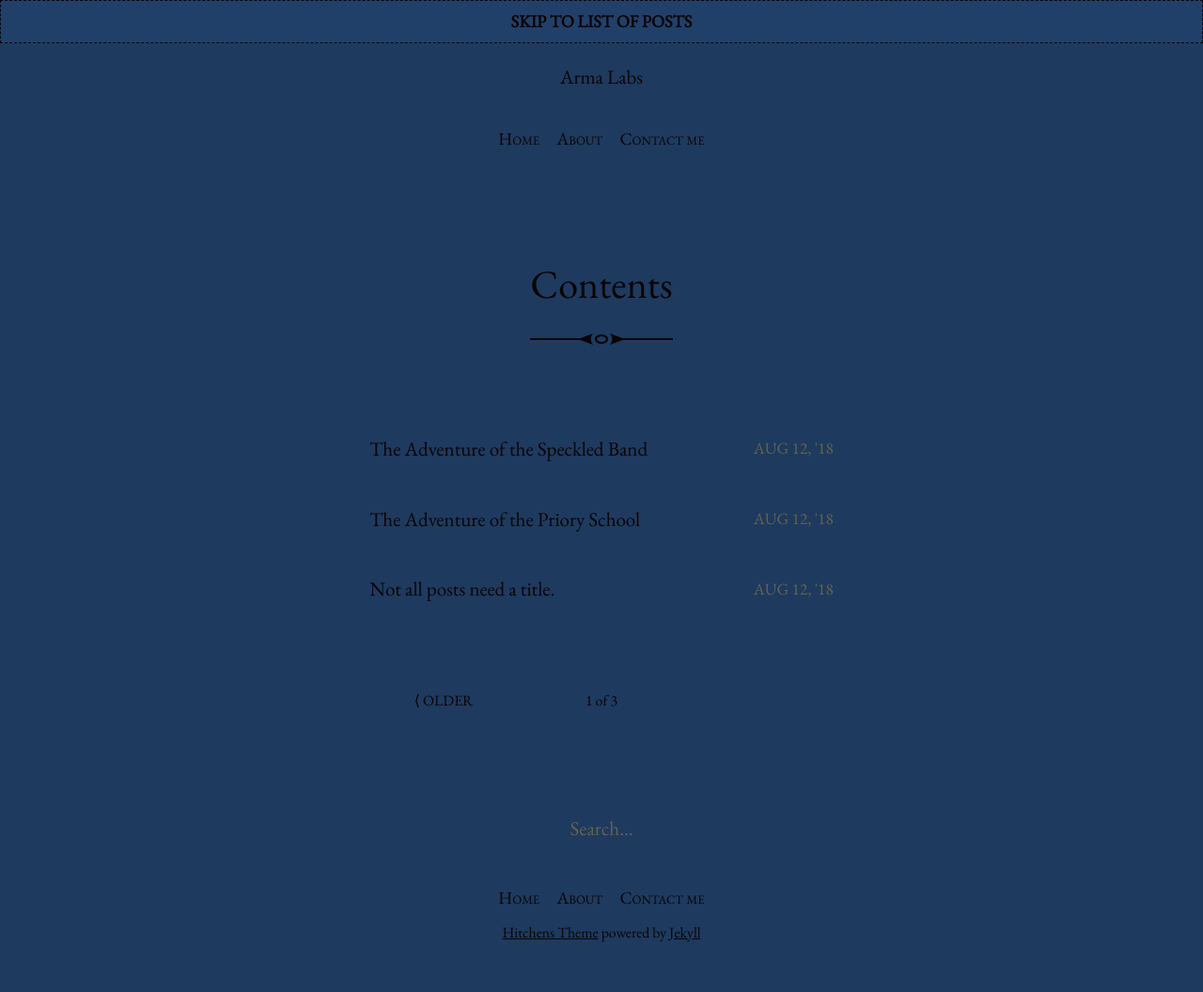
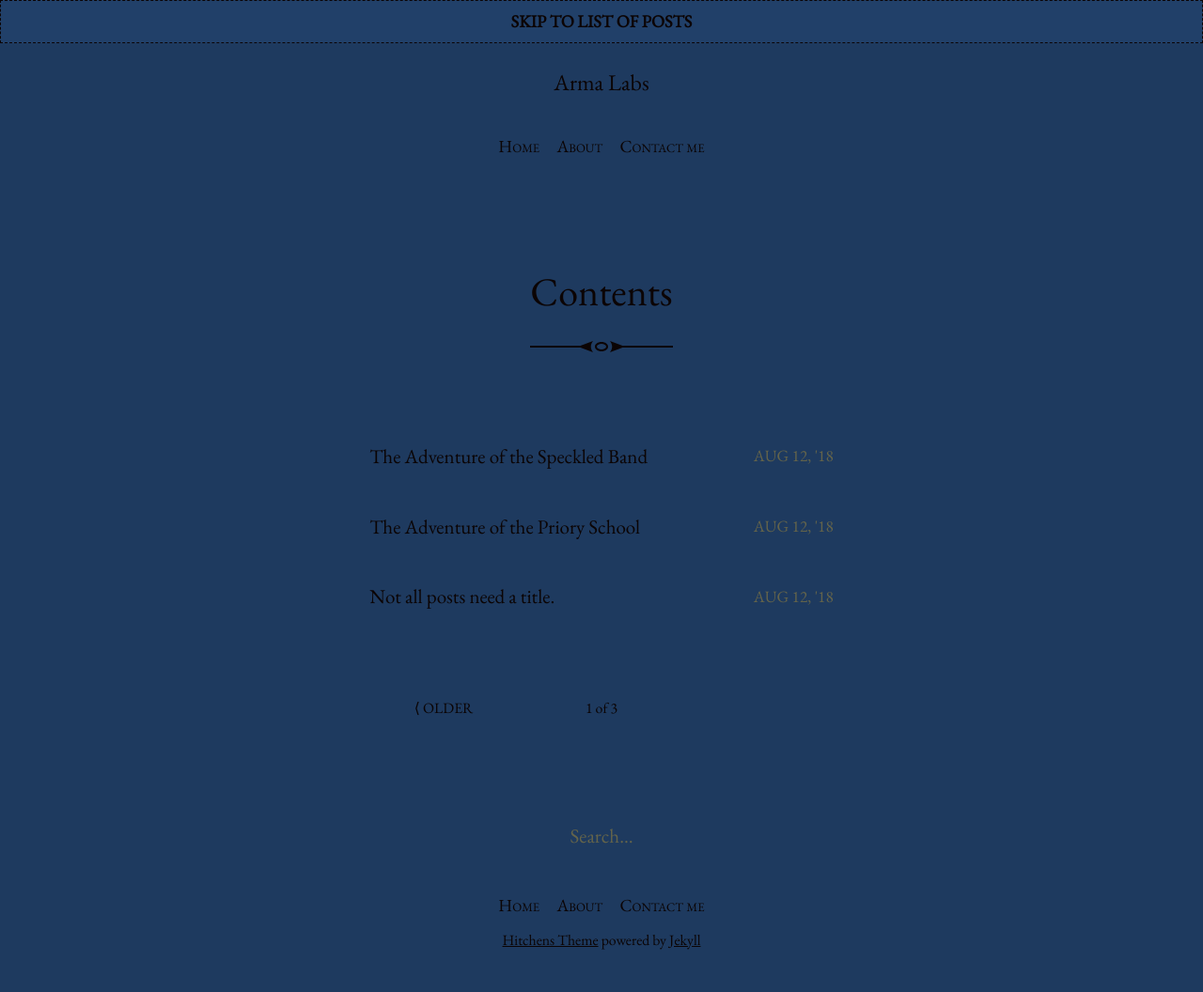
Before and after one commit to armandoahir/armandoahir.github.io, a Jekyll site: the page built from index.html, in a window 1280 px wide. Shown: the whole page at 94% size. Built offline with Jekyll 4.4.1, drawn with Linux system fonts in a browser that asks for light colours; the list of posts is cut into pages by our own code.

Commit message:
[13th Apr] Title size

```diff
--- a/_layouts/home.html
+++ b/_layouts/home.html
@@ -8,7 +8,7 @@ layout: default
   {% include back-link.html %}
 {% else %}
 <header class="site-masthead">
-  <h1 style="font-size: 1.3rem; margin-bottom: 0.3rem;">
+  <h1 style="font-size: 1.5rem; margin-bottom: 0.3rem;">
     <a href="{{ '/' | prepend: site.baseurl }}" style="text-decoration: none; color: inherit;">
       {{ site.title }}
     </a>
```
